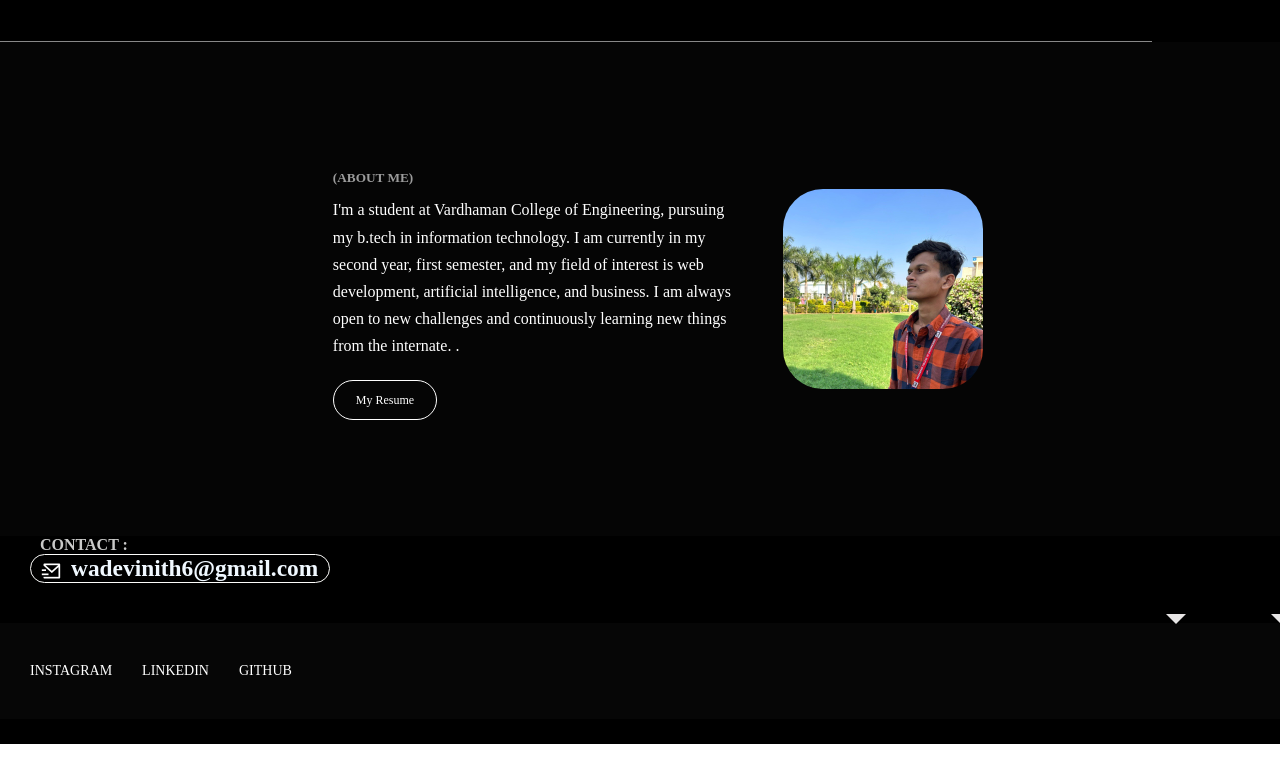
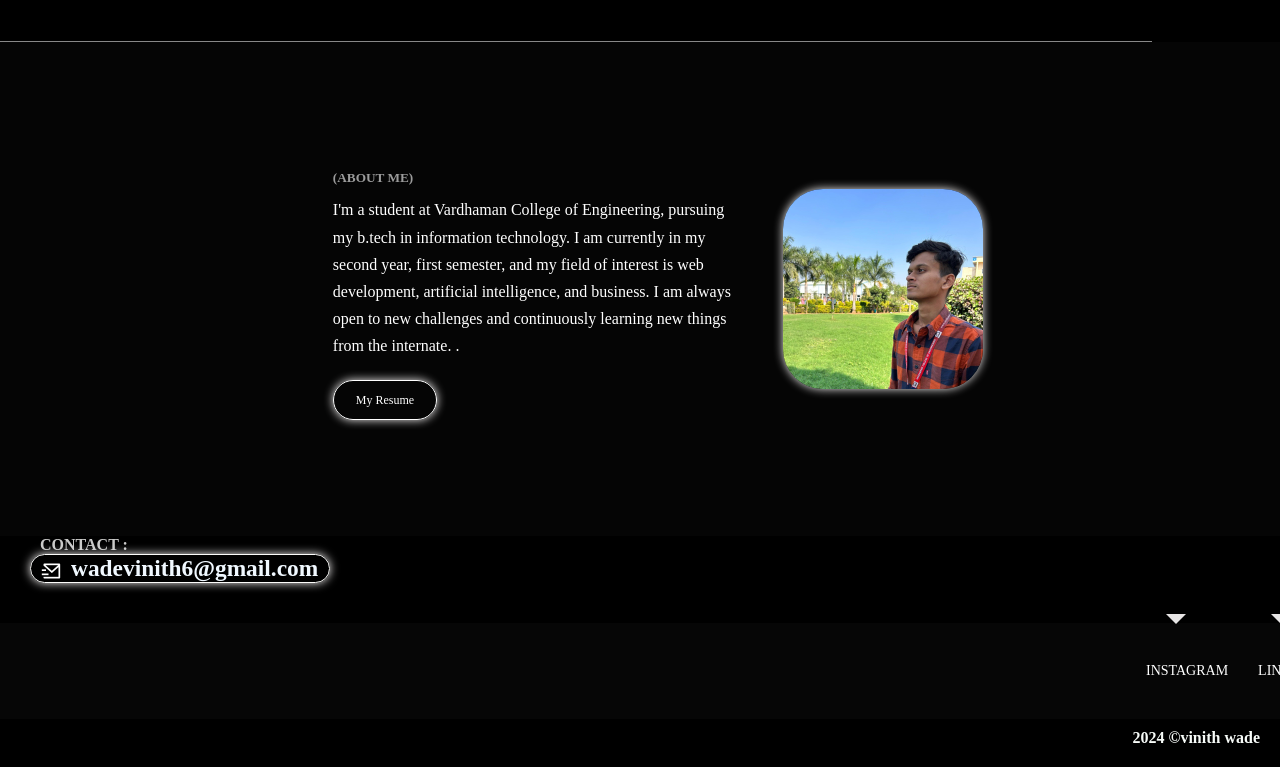
Before and after one commit to vinithwade/My-Portfolio, a plain HTML site: page index.html in a window 1280 px wide. Shown: the part 1653-2420 px from the top of the page. Before the commit the page ends 2397 px from the top, so only its background shows below. Drawn offline with nearby package versions, Linux system fonts and the light colour scheme; a script that the page names is missing.

Commit message:
style.css

```diff
--- a/style.css
+++ b/style.css
@@ -57,6 +57,7 @@ html, body {
     font-size: 30px;
     color: #fff;
     text-transform: uppercase;
+
 }
 
 #nav h4{
@@ -67,6 +68,8 @@ html, body {
     font-size: 12px;
     text-decoration: none;
     text-transform: lowercase;
+    box-shadow: 0 0 10px rgba(251, 249, 249, 0.961);
+
 }
 
 #heading {
@@ -80,6 +83,7 @@ html, body {
     font-size: 6vw;
     text-transform: uppercase;
     font-weight: 900;
+
 }
 
 #heading #secondh1 {
@@ -218,6 +222,8 @@ html, body {
 #about img {
     width: 200px;
     border-radius: 20%;
+    box-shadow: 0 0 10px rgba(251, 249, 249, 0.961);
+
 }
 
 #textabout a {
@@ -227,6 +233,8 @@ html, body {
     color: #fff;
     font-size: 12px;
     text-decoration: none;
+    box-shadow: 0 0 10px rgba(251, 249, 249, 0.961);
+
 }
 
 
@@ -240,17 +248,10 @@ html, body {
     padding: 40px 30px;
 }
 
-#footerleft {
-    display: flex;
-    gap: 20px;
-}
-
-#footerleft h4{
-    padding-top: 7px;
-}
 
 #footerright {
     display: flex;
+    padding-left: 1116px;
     gap: 30px;
 }
 
@@ -279,6 +280,8 @@ html, body {
     width: 300px;
     text-align: center;
     display: flex;
+    box-shadow: 0 0 10px rgba(251, 249, 249, 0.961);
+
 
 }
 
@@ -310,6 +313,7 @@ html, body {
     border-right: 10px solid transparent;
     border-top: 10px solid #fbf9f9;
     animation: popUp 1.5s infinite;
+
 }
 @keyframes popUp {
     0%, 100% {
@@ -321,3 +325,15 @@ html, body {
         bottom: -0px;
     }
 }
+
+#footerleft {
+
+    color: #f7fbf8;
+}
+
+#footerleft h4{
+    padding-top: 10px;
+    text-align: right;
+    padding-right: 20px;
+    padding-bottom: 20px;
+}
```
